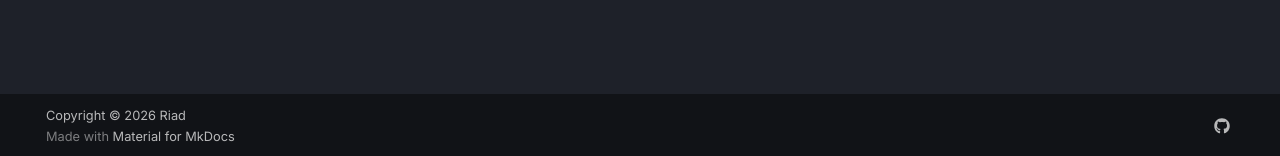
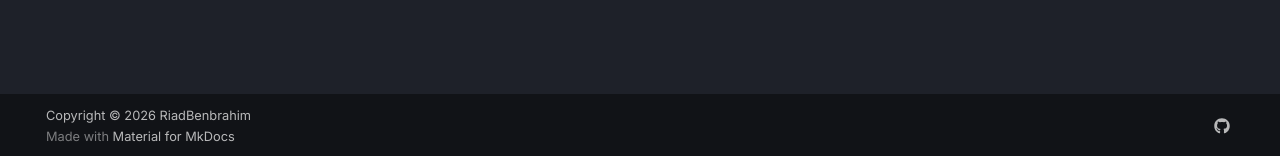
Before and after one commit to Rador-01/CTF-Blog, an MkDocs documentation site: the page built from docs/index.md, in a window 1280 px wide. Shown: the part 741-897 px from the top of the page. Built offline with MkDocs 1.6.1 and Material for MkDocs 9.7.7, drawn with Linux system fonts in a browser that asks for light colours; comment, search, counter and statistics services are not loaded.

Commit message:
modify theme

```diff
--- a/mkdocs.yml
+++ b/mkdocs.yml
@@ -74,4 +74,4 @@ extra:
       link: https://github.com/Rador-01
 
 # Copyright
-copyright: Copyright &copy; 2026 Riad
+copyright: Copyright &copy; 2026 RiadBenbrahim
```
